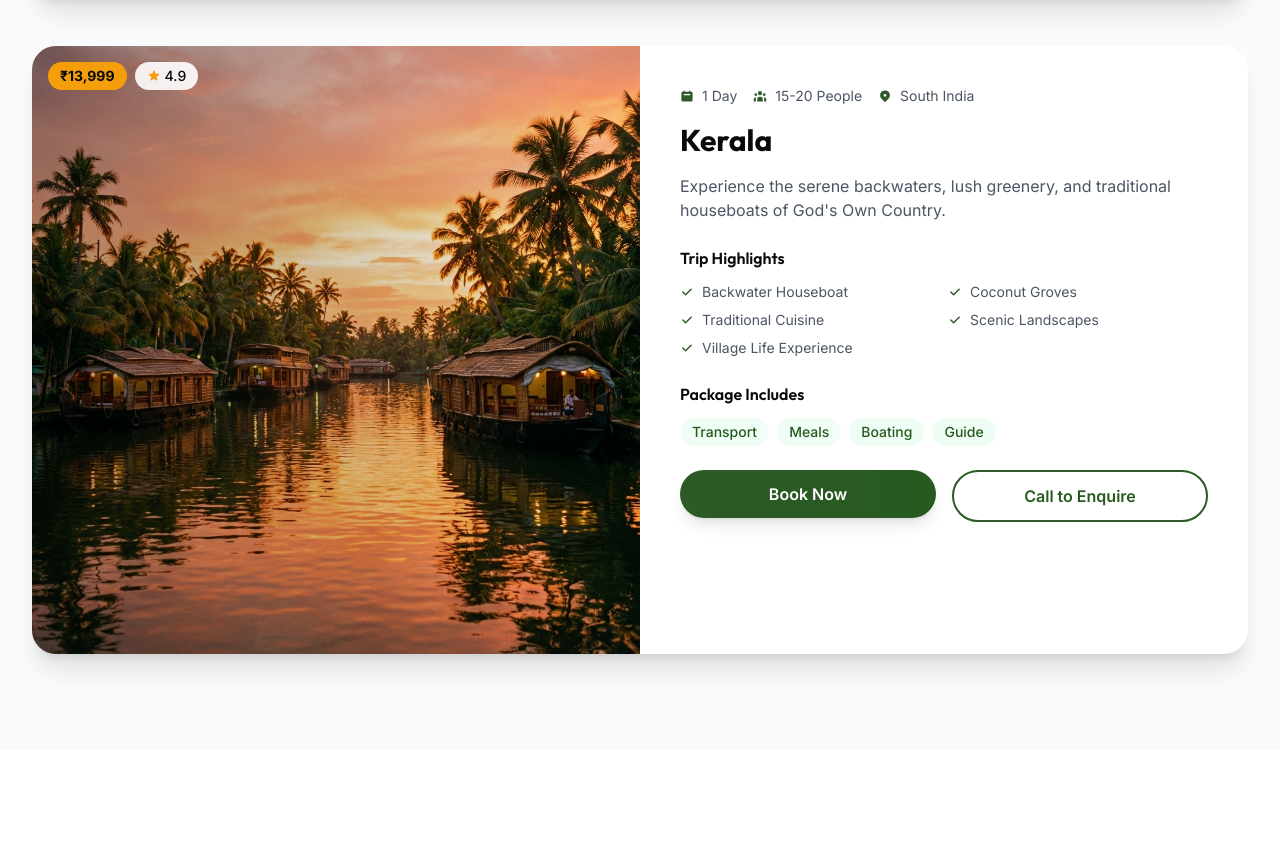
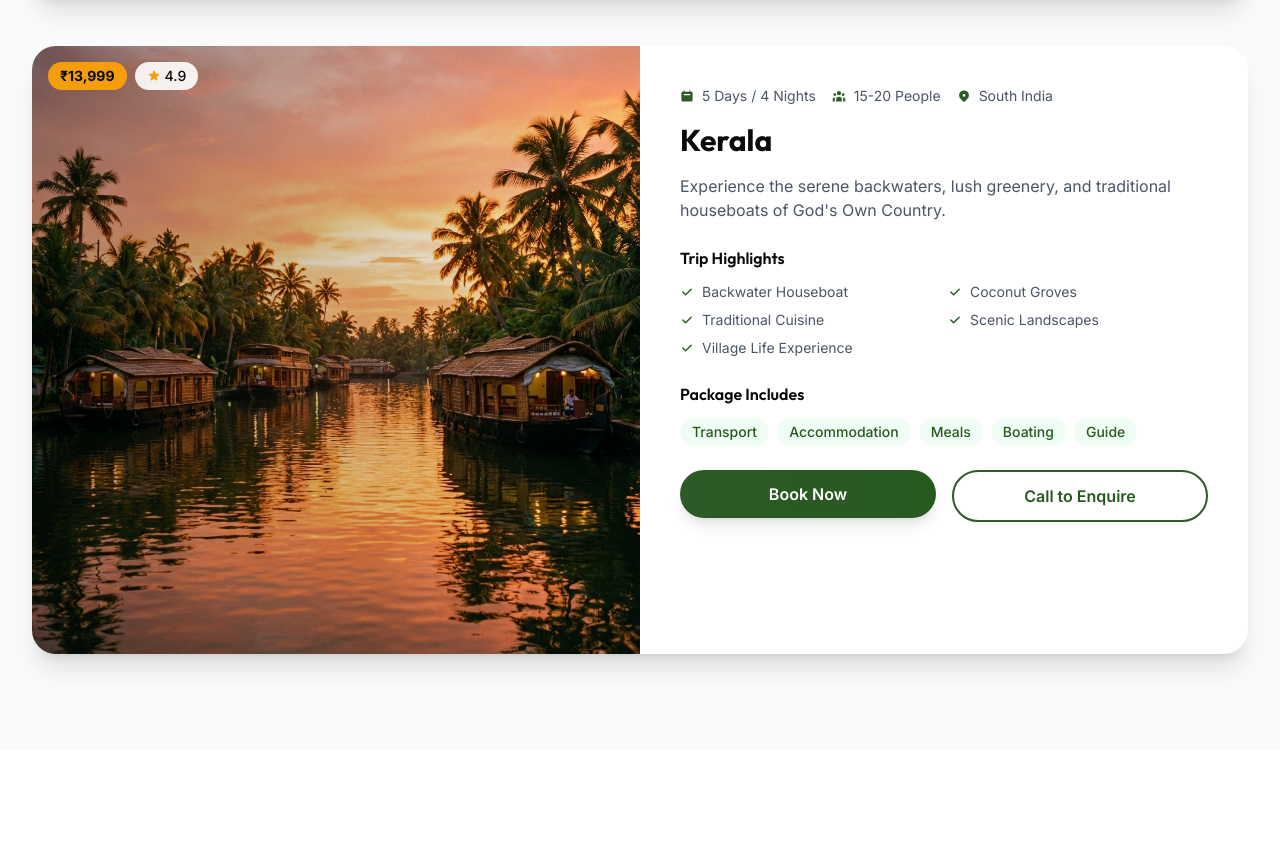
Before and after one commit to nithinnovatech/FLYING-EAGLES, a React (Vite) app: page /services in a window 1280 px wide. Shown: the part 5394-6244 px from the top of the page. Built offline with nearby package versions, Linux system fonts and the light colour scheme.

Commit message:
make it 5 days 4 nights

```diff
--- a/src/pages/Home.jsx
+++ b/src/pages/Home.jsx
@@ -70,7 +70,7 @@ const Home = () => {
             destination: 'Kerala',
             price: 13999,
             image: '/images/kerala-backwaters.png',
-            duration: '1 Day',
+            duration: '5 Days / 4 Nights',
             description: 'Experience the serene backwaters, lush greenery, and traditional houseboats of God\'s Own Country.'
         },
     ];
--- a/src/pages/Services.jsx
+++ b/src/pages/Services.jsx
@@ -167,11 +167,11 @@ const Services = () => {
             destination: 'Kerala',
             price: 13999,
             image: '/images/kerala-backwaters.png',
-            duration: '1 Day',
+            duration: '5 Days / 4 Nights',
             groupSize: '15-20 People',
             category: 'nature',
             rating: 4.9,
-            includes: ['Transport', 'Meals', 'Boating', 'Guide'],
+            includes: ['Transport', 'Accommodation', 'Meals', 'Boating', 'Guide'],
             highlights: [
                 'Backwater Houseboat',
                 'Coconut Groves',
```
